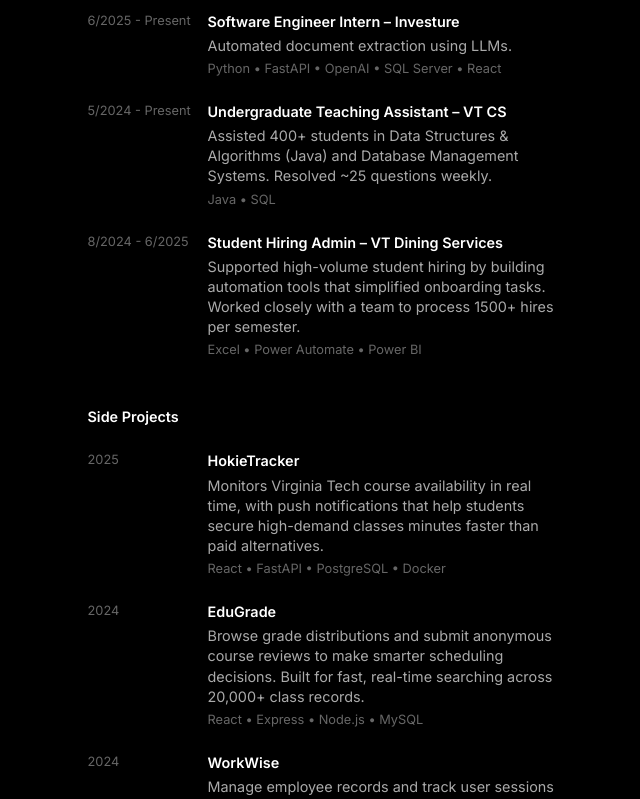
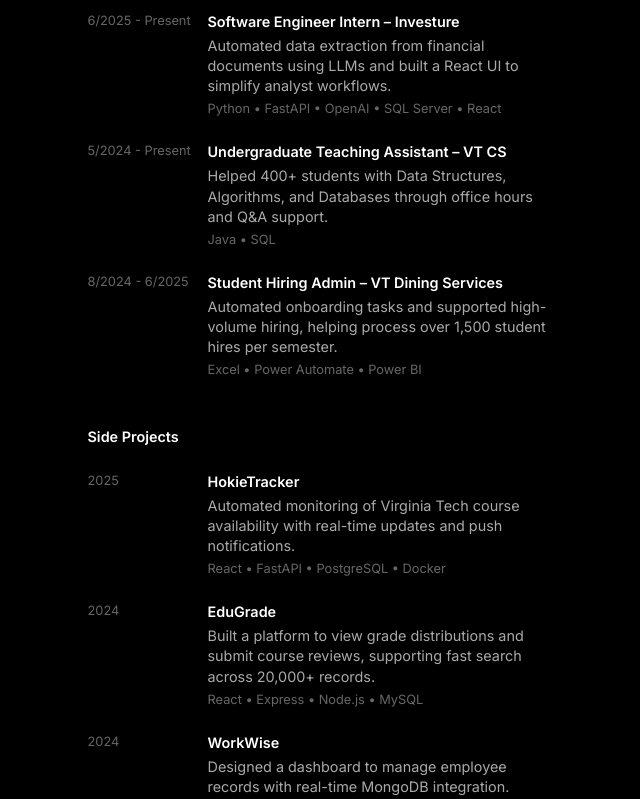
Before and after one commit to weiqlu/weiqlu-portfolio, a React (Vite) app in the folder client/: page / in a window 1280 px wide. Shown: the part 440-1239 px from the top of the page, without its empty margins (319-959 px from the left). Built offline with nearby package versions, Linux system fonts and the light colour scheme; some icons are missing.

Commit message:
updated experience/project descriptions

```diff
--- a/client/src/components/Experience.jsx
+++ b/client/src/components/Experience.jsx
@@ -7,7 +7,7 @@
     period: "6/2025 - Present",
     title: "Software Engineer Intern – Investure",
     company: "",
-    description: "Automated document extraction using LLMs.",
+    description: "Automated data extraction from financial documents using LLMs and built a React UI to simplify analyst workflows.",
     technologies: ["Python", "FastAPI", "OpenAI", "SQL Server", "React"],
     link: "https://www.investure.com/",
   },
@@ -16,7 +16,7 @@
     title: "Undergraduate Teaching Assistant – VT CS",
     company: "",
     description:
-      "Assisted 400+ students in Data Structures & Algorithms (Java) and Database Management Systems. Resolved ~25 questions weekly.",
+      "Helped 400+ students with Data Structures, Algorithms, and Databases through office hours and Q&A support.",
     technologies: ["Java", "SQL"],
     link: "https://cs.vt.edu/",
   },
@@ -25,7 +25,7 @@
     title: "Student Hiring Admin – VT Dining Services",
     company: "",
     description:
-      "Supported high-volume student hiring by building automation tools that simplified onboarding tasks. Worked closely with a team to process 1500+ hires per semester.",
+      "Automated onboarding tasks and supported high-volume hiring, helping process over 1,500 student hires per semester.",
     technologies: ["Excel", "Power Automate", "Power BI"],
     link: "https://dining.vt.edu/",
   },
--- a/client/src/components/Projects.jsx
+++ b/client/src/components/Projects.jsx
@@ -8,7 +8,7 @@
     logo: "",
     title: "HokieTracker",
     description:
-      "Monitors Virginia Tech course availability in real time, with push notifications that help students secure high-demand classes minutes faster than paid alternatives.",
+      "Automated monitoring of Virginia Tech course availability with real-time updates and push notifications.",
     technologies: ["React", "FastAPI", "PostgreSQL", "Docker"],
     link: "",
   },
@@ -17,7 +17,7 @@
     logo: "",
     title: "EduGrade",
     description:
-      "Browse grade distributions and submit anonymous course reviews to make smarter scheduling decisions. Built for fast, real-time searching across 20,000+ class records.",
+      "Built a platform to view grade distributions and submit course reviews, supporting fast search across 20,000+ records.",
     technologies: ["React", "Express", "Node.js", "MySQL"],
     link: "",
   },
@@ -26,7 +26,7 @@
     logo: "",
     title: "WorkWise",
     description:
-      "Manage employee records and track user sessions through a full-stack dashboard built with real-time MongoDB integration. Designed for responsive access across devices.",
+      "Designed a dashboard to manage employee records with real-time MongoDB integration.",
     technologies: ["MongoDB", "Express", "React", "Node.js"],
     link: "",
   },
```
